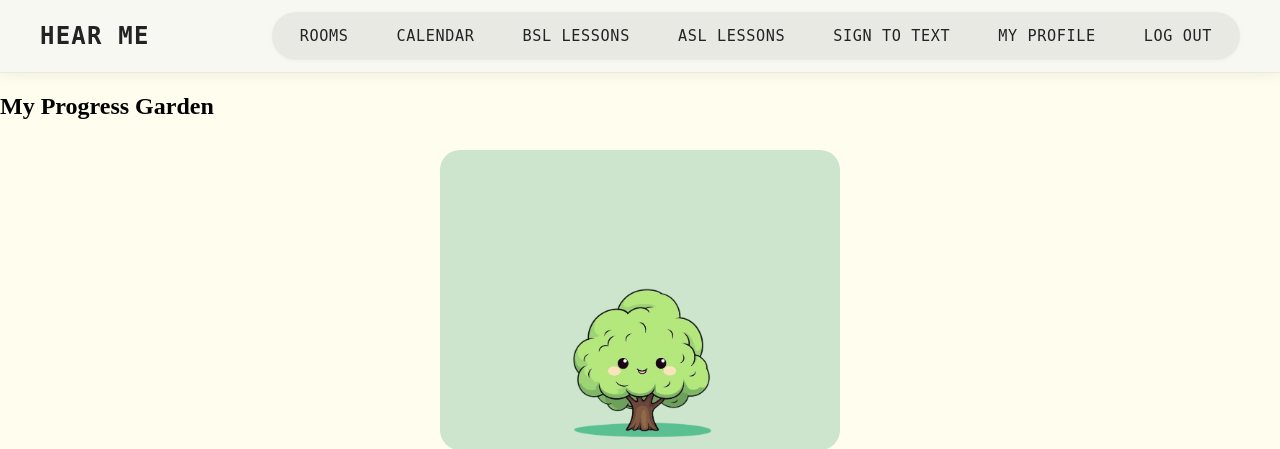
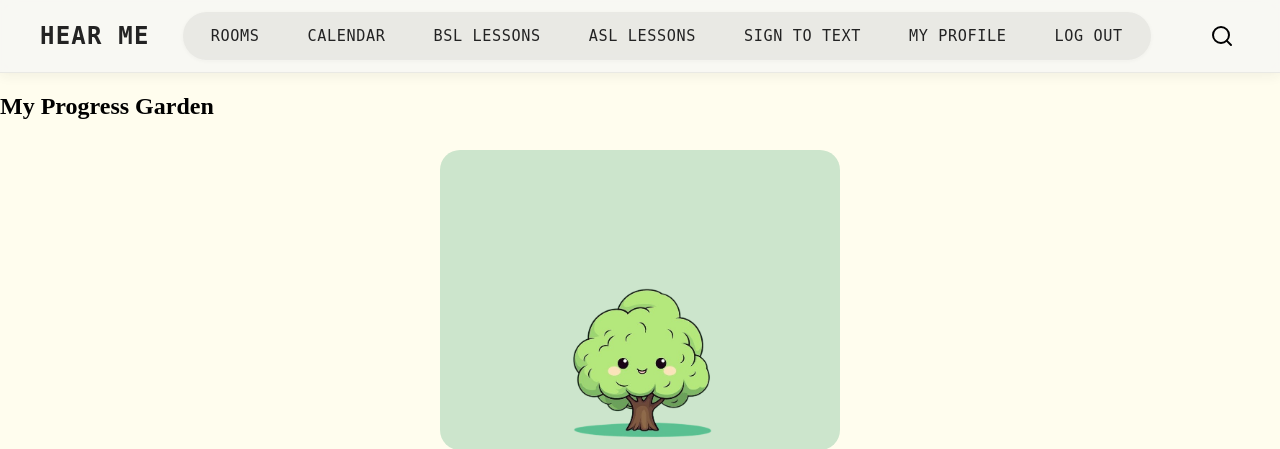
Before and after one commit to Maldoseri23/Capstone-Project, a Django app: page /garden/ in a window 1280 px wide. Shown: the top 449 px of the page. Run offline with Django 5.2, Linux system fonts and the light colour scheme; the visitor is signed in with stand-in values (Sample User, id 1); data comes from the database, SQL or seed files in the repository; some libraries are stand-ins or nearby versions.

Commit message:
modified search bar and styling

```diff
--- a/project4/main_app/static/css/style.css
+++ b/project4/main_app/static/css/style.css
@@ -1,71 +1,72 @@
-html, body{
+html,
+body {
   background-color: #fffdee;
 }
-body{
-margin:0;
-overflow-x:hidden;
+body {
+  margin: 0;
+  overflow-x: hidden;
 }
 
-.footer{
-background:#000;
-padding:30px 0px;
-font-family: 'Play', sans-serif;
-text-align:center;
+.footer {
+  background: #000;
+  padding: 30px 0px;
+  font-family: 'Play', sans-serif;
+  text-align: center;
 }
 
-.footer .row{
-width:100%;
-margin:1% 0%;
-padding:0.6% 0%;
-color:gray;
-font-size:0.8em;
+.footer .row {
+  width: 100%;
+  margin: 1% 0%;
+  padding: 0.6% 0%;
+  color: gray;
+  font-size: 0.8em;
 }
 
-.footer .row a{
-text-decoration:none;
-color:gray;
-transition:0.5s;
+.footer .row a {
+  text-decoration: none;
+  color: gray;
+  transition: 0.5s;
 }
 
-.footer .row a:hover{
-color:#fff;
+.footer .row a:hover {
+  color: #fff;
 }
 
-.footer .row ul{
-width:100%;
+.footer .row ul {
+  width: 100%;
 }
 
-.footer .row ul li{
-display:inline-block;
-margin:0px 30px;
+.footer .row ul li {
+  display: inline-block;
+  margin: 0px 30px;
 }
 
-.footer .row a i{
-font-size:2em;
-margin:0% 1%;
+.footer .row a i {
+  font-size: 2em;
+  margin: 0% 1%;
 }
 
-@media (max-width:720px){
-.footer{
-text-align:left;
-padding:5%;
-}
-.footer .row ul li{
-display:block;
-margin:10px 0px;
-text-align:left;
-}
-.footer .row a i{
-margin:0% 3%;
-}
+@media (max-width: 720px) {
+  .footer {
+    text-align: left;
+    padding: 5%;
+  }
+  .footer .row ul li {
+    display: block;
+    margin: 10px 0px;
+    text-align: left;
+  }
+  .footer .row a i {
+    margin: 0% 3%;
+  }
 }
 /* Navbar Container */
 .navbar-container {
   width: 100%;
   background: rgba(245, 245, 245, 0.7);
   backdrop-filter: blur(8px);
-  box-shadow: 0 2px 12px 0 rgba(40,40,40,0.07);
-  border-bottom: 1px solid rgba(40,40,40,0.07);
+  box-shadow: 0 2px 12px 0 rgba(40, 40, 40, 0.07);
+  border-bottom: 1px solid rgba(40, 40, 40, 0.07);
   position: sticky;
   top: 0;
   z-index: 100;
@@ -92,7 +93,7 @@ margin:0% 3%;
   transition: color 0.2s;
 }
 .navbar-logo a:hover {
-  color: #2ecc40;
+  color: #f4a900;
 }
 
 /* Nav links styling */
@@ -103,9 +104,9 @@ margin:0% 3%;
   gap: 0.5rem;
   margin: 0;
   padding: 0.25rem 0.5rem;
-  background: rgba(30,30,30,0.07);
+  background: rgba(30, 30, 30, 0.07);
   border-radius: 1.5rem;
-  box-shadow: 0 1px 4px 0 rgba(40,40,40,0.04);
+  box-shadow: 0 1px 4px 0 rgba(40, 40, 40, 0.04);
   list-style: none;
   overflow-x: auto;
 }
@@ -141,8 +142,8 @@ margin:0% 3%;
 .navbar-link:hover,
 .logout-btn:hover {
   background: #fff;
-  color: #2ecc40;
-  box-shadow: 0 1px 8px 0 rgba(40,40,40,0.04);
+  color: #f4a900;
+  box-shadow: 0 1px 8px 0 rgba(40, 40, 40, 0.04);
 }
 
 /* Logout button special style */
@@ -195,3 +196,72 @@ margin:0% 3%;
     border-radius: 0.6rem;
   }
 }
+
+/* --- SEARCH IN NAVBAR --- */
+.navbar-search-container {
+  position: relative;
+  display: inline-block;
+  margin-left: 20px;
+}
+.search-icon-btn {
+  background: none;
+  border: none;
+  cursor: pointer;
+  padding: 6px;
+  display: flex;
+  align-items: center;
+}
+.search-icon-btn svg {
+  stroke: #000 !important; /* Black icon */
+}
+.navbar-search-bar {
+  display: none;
+  position: absolute;
+  top: 40px;
+  right: 0;
+  background: #fff;
+  color: #111;
+  padding: 12px 16px 16px 16px;
+  border-radius: 10px;
+  box-shadow: 0 2px 8px rgba(0, 0, 0, 0.2);
+  z-index: 1000;
+  min-width: 250px;
+  transition: width 0.3s;
+}
+.navbar-search-bar input {
+  width: 140px;
+  font-size: 1em;
+  padding: 6px 10px;
+  border-radius: 6px;
+  border: 1px solid #ccc;
+  margin-right: 6px;
+  outline: none;
+}
+.search-bar-btn {
+  background-color: #f4a900;
+  color: #111;
+  border: none;
+  padding: 6px 14px;
+  border-radius: 6px;
+  cursor: pointer;
+  font-size: 1em;
+}
+.search-letters-result {
+  margin-top: 10px;
+  display: flex;
+  align-items: center;
+  gap: 6px;
+  min-height: 60px;
+}
+.sign-letter-img {
+  width: 60px;
+  height: 60px;
+  border: 2px solid #f4a900;
+  border-radius: 8px;
+  background: #f9f9f9;
+}
+.sign-letter-unknown {
+  color: red;
+  font-size: 2.5em;
+  margin: 0 3px;
+}
--- a/project4/main_app/templates/base.html
+++ b/project4/main_app/templates/base.html
@@ -1,45 +1,32 @@
-<!-- {% load static %} -->
+{% load static %}
 <!DOCTYPE html>
 <html lang="en">
 <head>
     <meta charset="UTF-8" />
     <meta name="viewport" content="width=device-width, initial-scale=1.0" />
-    <title>Document</title>
+    <title>{% block title %}HEAR ME{% endblock %}</title>
     <link rel="stylesheet" href="{% static 'css/style.css' %}" />
-    <link
-      href="https://cdn.jsdelivr.net/npm/fullcalendar@6.1.11/main.min.css"
-      rel="stylesheet"
-    />
+    <link href="https://cdn.jsdelivr.net/npm/fullcalendar@6.1.11/main.min.css" rel="stylesheet" />
+    <link rel="stylesheet" href="https://cdnjs.cloudflare.com/ajax/libs/font-awesome/6.4.2/css/all.min.css" />
 </head>
 <body>
     <nav class="navbar-container">
         <div class="navbar-inner">
             <div class="navbar-logo">
-          <!-- Place your logo SVG or text here -->
                 <a href="/">HEAR ME</a>
             </div>
             <ul class="navbar-links">
                 {% if user.is_authenticated %}
                 <li><a href="{% url 'list_rooms' %}">Rooms</a></li>
                 <li><a href="{% url 'calendar' %}">Calendar</a></li>
-          <li>
-            <a href="{% url 'lessons_by_language' 'bsl' %}">BSL Lessons</a>
-          </li>
-          <li>
-            <a href="{% url 'lessons_by_language' 'asl' %}">ASL Lessons</a>
-          </li>
+                <li><a href="{% url 'lessons_by_language' 'bsl' %}">BSL Lessons</a></li>
+                <li><a href="{% url 'lessons_by_language' 'asl' %}">ASL Lessons</a></li>
                 <li><a href="{% url 'sign_to_text' %}">Sign to Text</a></li>
                 <li><a href="{% url 'profile_page' %}">My Profile</a></li>
                 <li>
-            <form
-              method="post"
-              action="{% url 'logout' %}"
-              style="display: inline"
-            >
+                    <form method="post" action="{% url 'logout' %}" style="display: inline;">
                         {% csrf_token %}
-              <button type="submit" class="navbar-link logout-btn">
-                Log Out
-              </button>
+                        <button type="submit" class="navbar-link logout-btn">Log Out</button>
                     </form>
                 </li>
                 {% else %}
@@ -47,18 +34,51 @@
                 <li><a href="{% url 'login' %}">Log In</a></li>
                 {% endif %}
             </ul>
+          <div class="navbar-search-container">
+    <button id="searchToggleBtn" aria-label="Toggle search" class="search-icon-btn">
+        <!-- Black magnifying glass SVG -->
+        <svg xmlns="http://www.w3.org/2000/svg" width="24" height="24" fill="none" stroke="#000" stroke-width="2" stroke-linecap="round" stroke-linejoin="round">
+            <circle cx="11" cy="11" r="8"/>
+            <line x1="21" y1="21" x2="16.65" y2="16.65"/>
+        </svg>
+    </button>
+    <div id="navbarSearchBar" class="navbar-search-bar">
+        <input id="searchInputNav" type="text" placeholder="اكتب كلمة بالعربي" />
+        <button onclick="showSearchSignsFromNav()" class="search-bar-btn">عرض</button>
+        <div id="searchLettersResultNav" class="search-letters-result"></div>
     </div>
-    </nav>
-    <main>{% block content %}
-      <div style="text-align: center; padding: 20px;">
-  <h2>Search for a word in sign language</h2>
-  <input id="searchInput" type="text" placeholder="اكتب كلمة بالعربي" style="font-size: 1.2em; padding: 8px 12px; border-radius: 6px; border: none;">
-  <button onclick="showSearchSigns()" style="font-size: 1.2em; padding: 8px 12px; border-radius: 6px; background-color: #0ff; color: #111; border: none; cursor: pointer;">عرض</button>
-  <div id="searchLettersResult" style="margin-top: 15px;"></div>
 </div>
 
-      {% endblock %}</main>
+    </nav>
+    <main>
+        {% block content %}
+        <!-- Page-specific content goes here -->
+        {% endblock %}
+    </main>
+    <footer>
+        <div class="footer">
+            <div class="row">
+                <a href="#"><i class="fa fa-facebook"></i></a>
+                <a href="#"><i class="fa fa-instagram"></i></a>
+                <a href="#"><i class="fa fa-youtube"></i></a>
+                <a href="#"><i class="fa fa-twitter"></i></a>
+            </div>
+            <div class="row">
+                <ul>
+                    <li><a href="#">Contact us</a></li>
+                    <li><a href="#">Our Services</a></li>
+                    <li><a href="#">Privacy Policy</a></li>
+                    <li><a href="#">Terms & Conditions</a></li>
+                    <li><a href="#">Career</a></li>
+                </ul>
+            </div>
+            <div class="row">
+                HEAR ME Copyright © 2021 Hear Me - All rights reserved
+            </div>
+        </div>
+    </footer>
     <script>
+    // Arabic sign images mapping
     const arabicSigns = {
         ا: '/static/images/letters/ا.png',
         ب: '/static/images/letters/ب.png',
@@ -92,58 +112,61 @@
         ة: '/static/images/letters/ة.png'
     };
 
-  function showSearchSigns() {
-    const input = document.getElementById('searchInput').value.trim();
-    const container = document.getElementById('searchLettersResult');
+   // Toggle search bar in navbar
+document.addEventListener('DOMContentLoaded', function() {
+    const searchBtn = document.getElementById('searchToggleBtn');
+    const searchBar = document.getElementById('navbarSearchBar');
+    const inputNav = document.getElementById('searchInputNav');
+    searchBtn.addEventListener('click', function(e) {
+        e.stopPropagation();
+        if (searchBar.style.display === 'none' || searchBar.style.display === '') {
+            searchBar.style.display = 'block';
+            inputNav.focus();
+        } else {
+            searchBar.style.display = 'none';
+        }
+    });
+    // Hide search bar if clicked outside
+    document.addEventListener('click', function(e) {
+        if (!searchBar.contains(e.target) && e.target !== searchBtn) {
+            searchBar.style.display = 'none';
+        }
+    });
+});
+
+// Show sign images for entered letters in navbar search
+function showSearchSignsFromNav() {
+    const input = document.getElementById('searchInputNav').value.trim();
+    const container = document.getElementById('searchLettersResultNav');
     container.innerHTML = '';
-
+    let count = 0;
     for (const char of input) {
         if (arabicSigns[char]) {
             const img = document.createElement('img');
             img.src = arabicSigns[char];
             img.alt = char;
-        img.style.width = '80px';
-        img.style.height = '80px';
-        img.style.margin = '5px';
-        img.style.border = '2px solid #0ff';
-        img.style.borderRadius = '10px';
+            img.className = 'sign-letter-img';
             container.appendChild(img);
+            count++;
         } else if (char.trim() === '') {
             // ignore space
         } else {
             const span = document.createElement('span');
             span.textContent = '?';
-        span.style.color = 'red';
-        span.style.fontSize = '3em';
-        span.style.margin = '5px';
+            span.className = 'sign-letter-unknown';
             container.appendChild(span);
+            count++;
         }
     }
+    // Dynamically adjust search bar width to fit images
+    const minWidth = 250; // px
+    const imgWidth = 60;  // px (see CSS below)
+    const gap = 6;        // px (see CSS below)
+    let newWidth = Math.max(minWidth, count * (imgWidth + gap));
+    container.parentElement.style.width = newWidth + 'px';
 }
+
     </script>
+    {% block extra_js %}{% endblock %}
 </body>
-  <footer>
-    <div class="footer">
-      <div class="row">
-        <a href="#"><i class="fa fa-facebook"></i></a>
-        <a href="#"><i class="fa fa-instagram"></i></a>
-        <a href="#"><i class="fa fa-youtube"></i></a>
-        <a href="#"><i class="fa fa-twitter"></i></a>
-      </div>
-
-      <div class="row">
-        <ul>
-          <li><a href="#">Contact us</a></li>
-          <li><a href="#">Our Services</a></li>
-          <li><a href="#">Privacy Policy</a></li>
-          <li><a href="#">Terms & Conditions</a></li>
-          <li><a href="#">Career</a></li>
-        </ul>
-      </div>
-
-      <div class="row">
-        HEAR ME Copyright © 2021 Hear Me - All rights reserved
-      </div>
-    </div>
-  </footer>
 </html>
```
Lines whose indentation alone changed are shown as unchanged.
